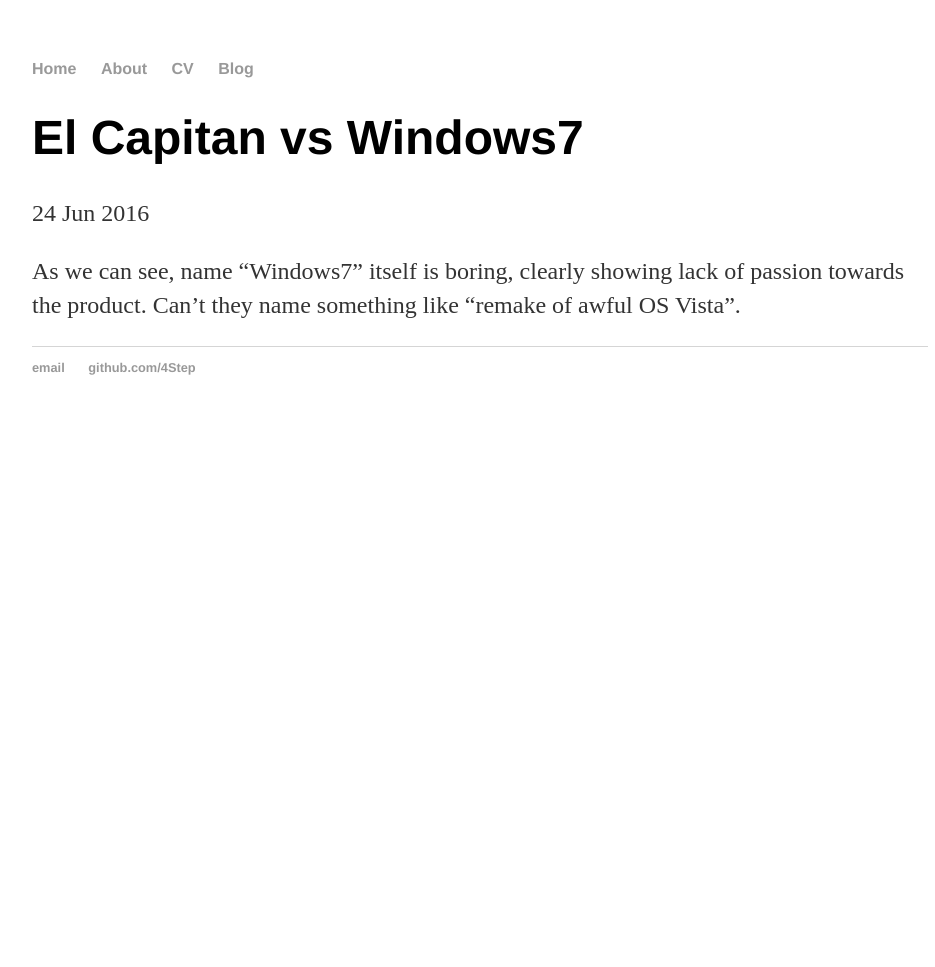
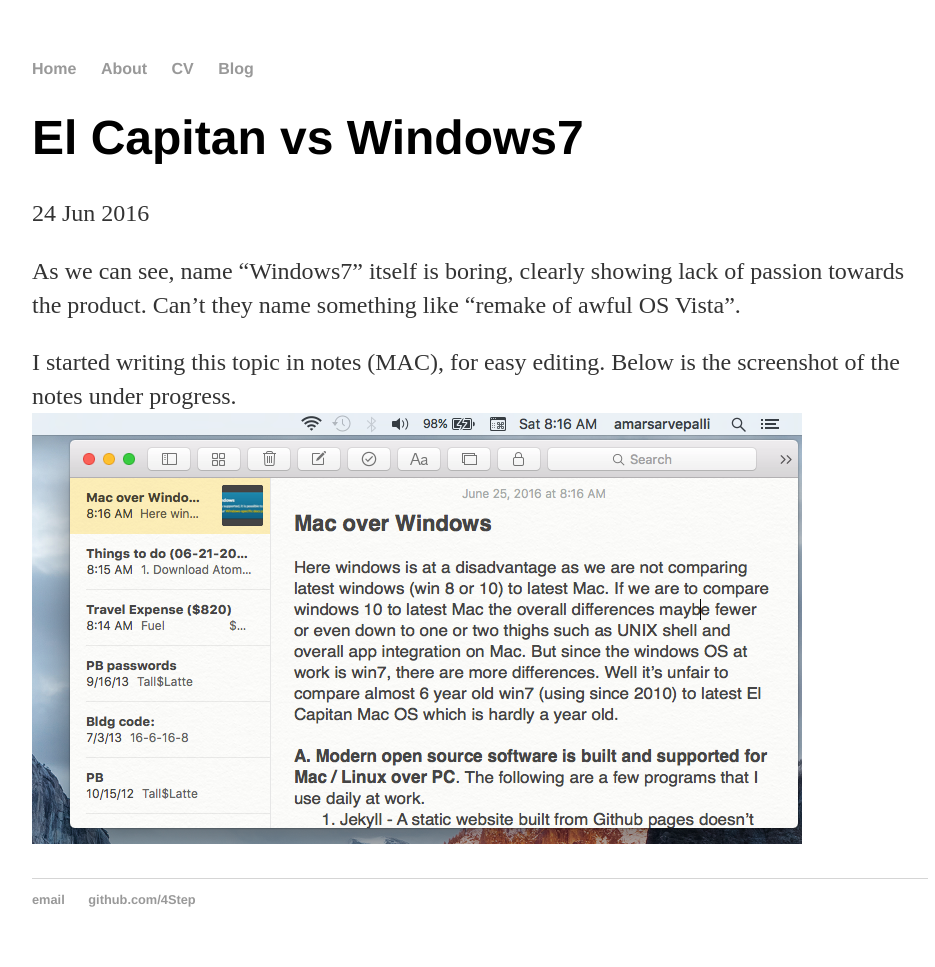
Before and after one commit to 4Step/4Step.github.io, a Jekyll site: the page built from _posts/2016-06-25-mac-vs-windows.md, in a window 1280 px wide. Shown: the whole page, without its empty margins (160-1095 px from the left). Built offline with Jekyll 4.4.1, drawn with Linux system fonts in a browser that asks for light colours; before the commit the page ends 900 px from its top, so only the background shows below that.

Commit message:
added assets and updated post with image

```diff
--- a/_posts/2016-06-25-mac-vs-windows.md
+++ b/_posts/2016-06-25-mac-vs-windows.md
@@ -5,3 +5,6 @@
 ---
 
 As we can see, name "Windows7" itself is boring, clearly showing lack of passion towards the product. Can't they name something like "remake of awful OS Vista".
+
+I started writing this topic in notes (MAC), for easy editing. Below is the screenshot of the notes under progress.
+![Mac Notes]({{ site.url }}/assets/Mac_over_windows.png)
```
Also changed, not shown: assets/Mac_over_windows.png (added), 1 other file.
